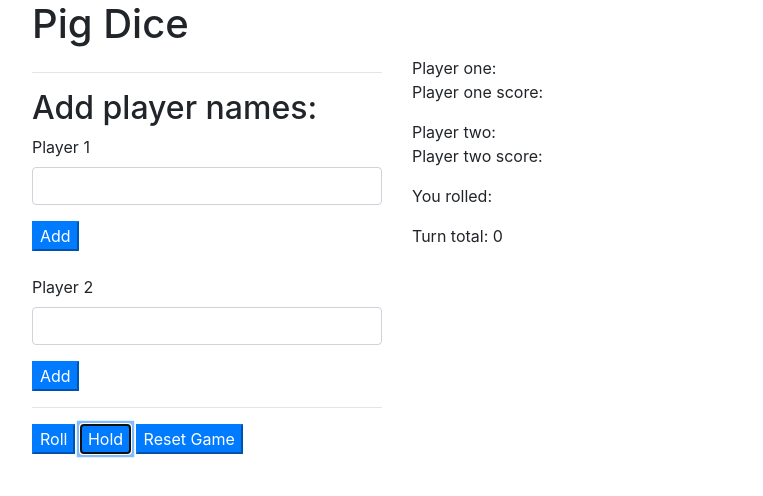
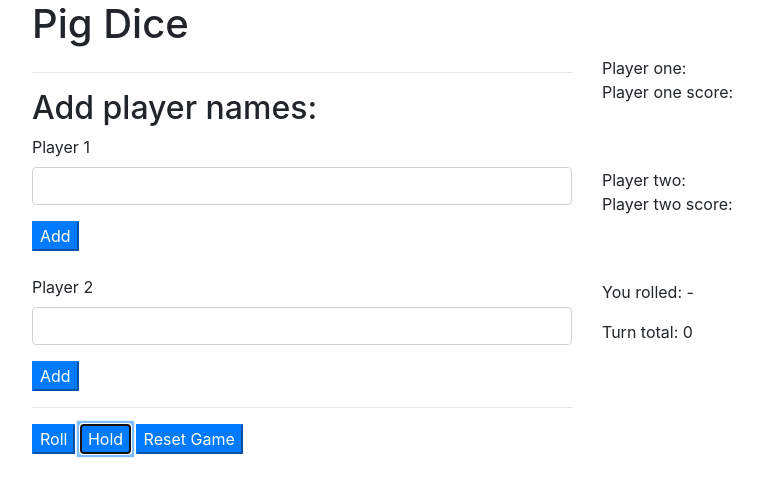
Before and after one commit to scastaneda36/pig-dice, a plain HTML site: page index.html in a window 1280 px wide. Both pictures are taken after a click on the button "Hold". Shown: the whole page, without its empty margins (53-816 px from the left). Drawn offline with Linux system fonts and the light colour scheme.

Commit message:
Turn roll now changes to indicate null when hold button is pressed

```diff
--- a/index.html
+++ b/index.html
@@ -11,7 +11,7 @@
       <div class="container">
         <h1>Pig Dice</h1>
         <div class="row">
-          <div class="col-md-4">
+          <div class="col-md-6">
             <hr>
             <h2>Add player names:</h2>
             <form id="player1">
@@ -29,20 +29,20 @@
               </div>
               <button id="player2add" type="submit" class="btn-primary">Add</button>
             </form>
-
-
             <hr>
             <button id="roll" type="button" class="btn-primary">Roll</button>
             <button id="hold" type="button" class="btn-primary">Hold</button>
             <button id="reset" type="button" class="btn-primary">Reset Game</button>
           </div>
           <br>
-          <div class="col-md-8">
+          <div class="col-md-6">
             <div id="show-scores">
               <p id = "p1">Player one: <span class="player1-name"></span><br>
                 Player one score: <span class="player1-score"></span></p>
+                <br><br>
               <p id = "p2">Player two: <span class="player2-name"></span><br>
                 Player two score: <span class="player2-score"></span></p>
+                <br><br>
               <p>You rolled: <span class="turn-roll"></span></p>
               <p>Turn total: <span class="turn-total"></span></p>
             </div>
--- a/js/scripts.js
+++ b/js/scripts.js
@@ -115,6 +115,7 @@ $(document).ready(function() {
   });
 
   $("#hold").on("click", function() {
+    $(".turn-roll").text("-");
     $(".turn-total").html(0);
     if (count%2===0){
       $(".player1-score").html(newPlayer1.hold());
```
